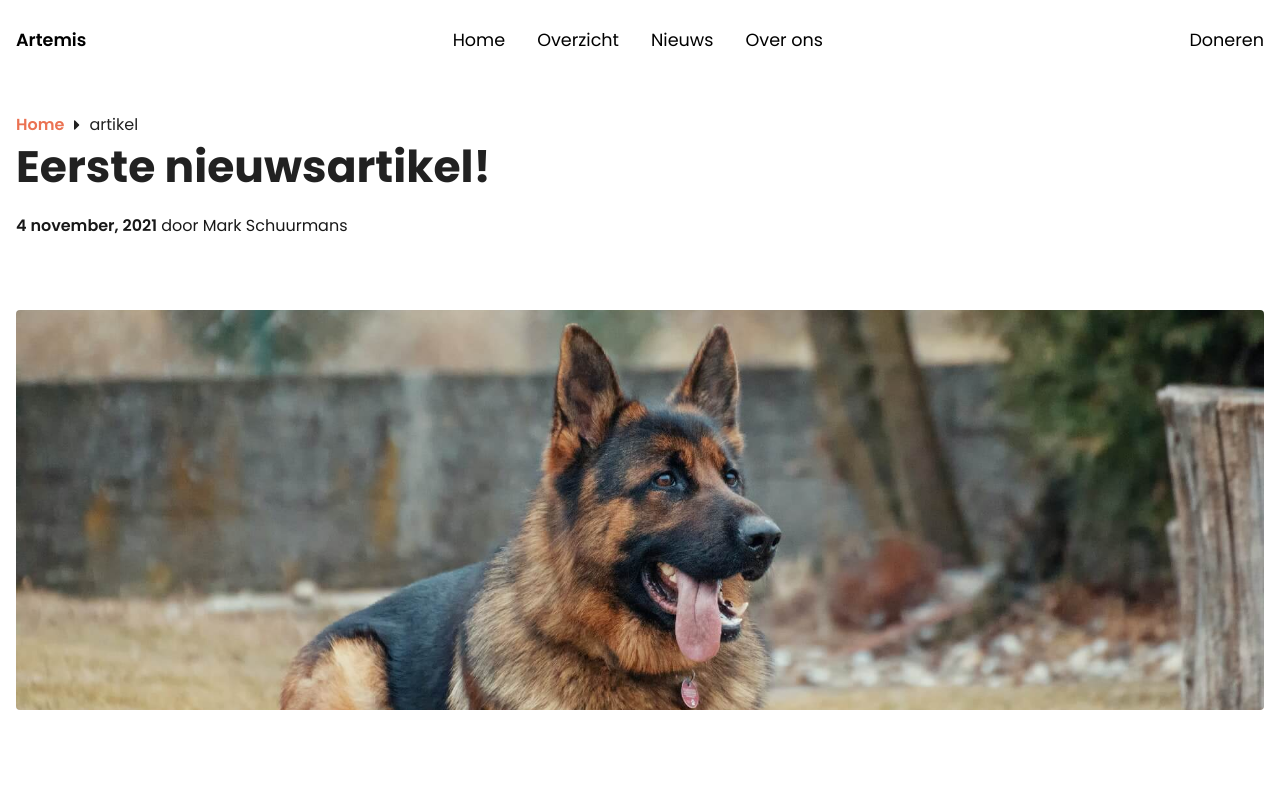
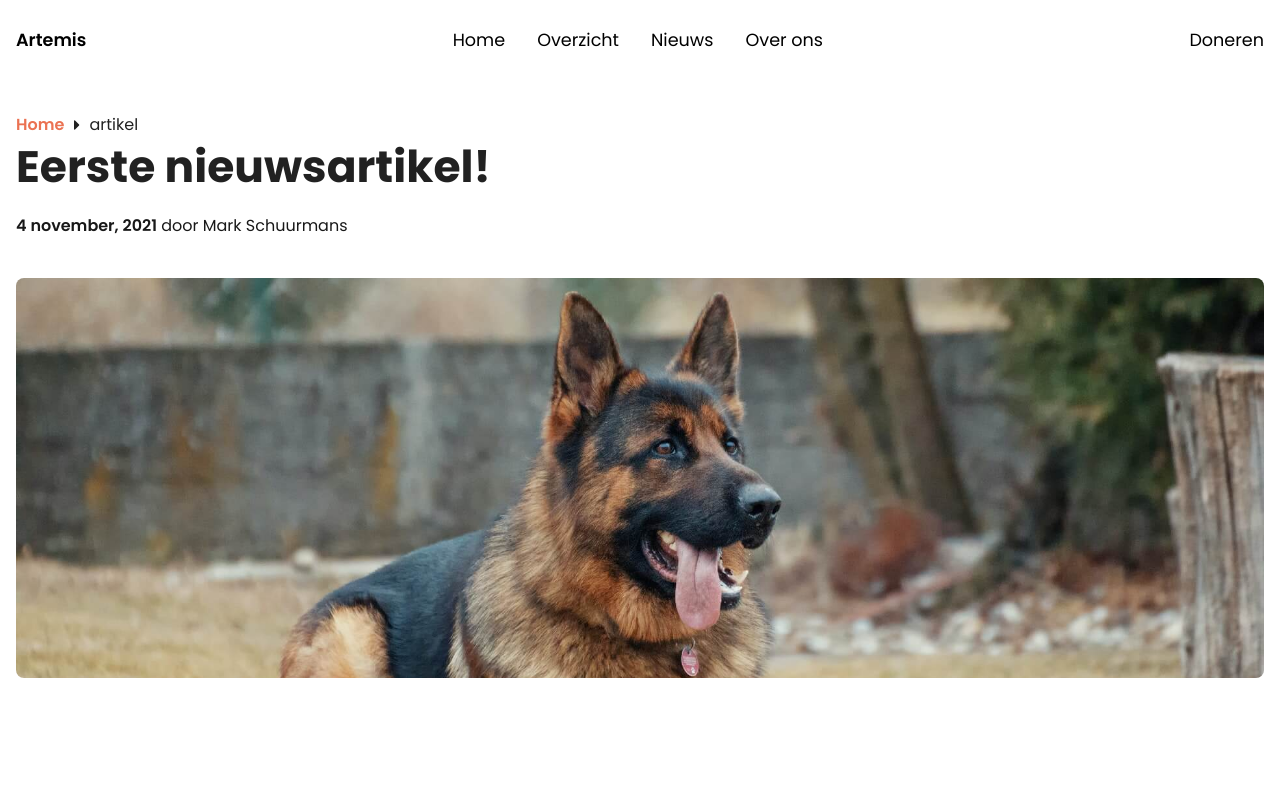
Before and after one commit to Markiesch/Artemis, a Vue app: page /nieuws/1 in a window 1280 px wide. Shown: the top 800 px of the page. Built offline with nearby package versions, Linux system fonts and the light colour scheme.

Commit message:
Simplified markup and CSS

```diff
--- a/src/views/Article.vue
+++ b/src/views/Article.vue
@@ -1,6 +1,5 @@
 <template>
-  <div v-if="article">
-    <Breadcrumbs label="artikel">
+  <Breadcrumbs v-if="article" label="artikel">
     <template #default>{{ article.title }}</template>
     <template #subtitle>
       <p class="breadcrumbs--subtitle">
@@ -8,10 +7,10 @@
       </p>
     </template>
   </Breadcrumbs>
-    <section class="article--section">
+
+  <section v-if="article">
     <img :src="`/assets/${article.image}`" alt="" />
   </section>
-  </div>
 </template>
 
 <script setup lang="ts">
@@ -26,7 +25,7 @@ const article = articles.find((item) => item.id === +route.params.id);
 if (!article) router.push({ name: "404" });
 </script>
 
-<style lang="scss">
+<style lang="scss" scoped>
 .breadcrumbs--subtitle {
   margin-top: 1.5rem;
   opacity: 0.9;
@@ -36,15 +35,11 @@ if (!article) router.push({ name: "404" });
   }
 }
 
-.article--section {
-  padding-top: 2rem;
-
 img {
   width: 100%;
   max-height: 25rem;
-    border-radius: 0.25rem;
+  border-radius: 0.5rem;
   object-fit: cover;
   display: block;
 }
-}
 </style>
```
Lines whose indentation alone changed are shown as unchanged.
